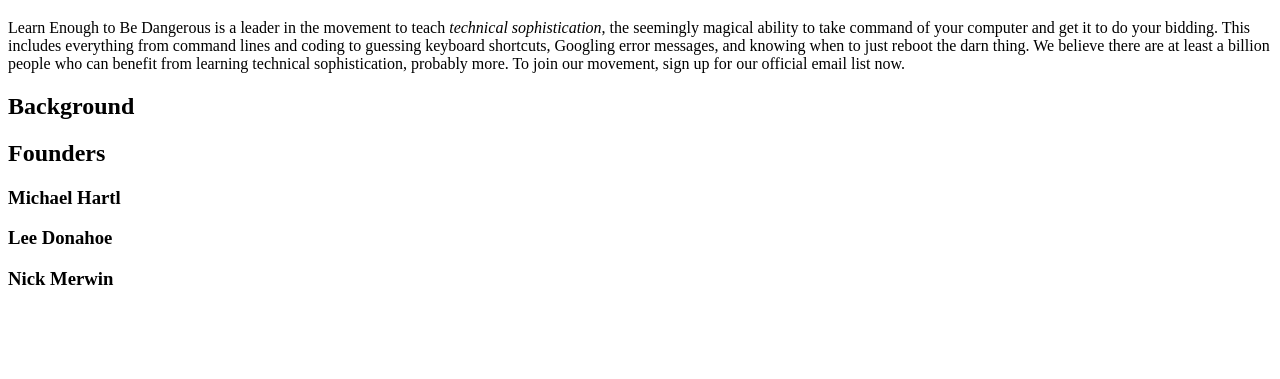
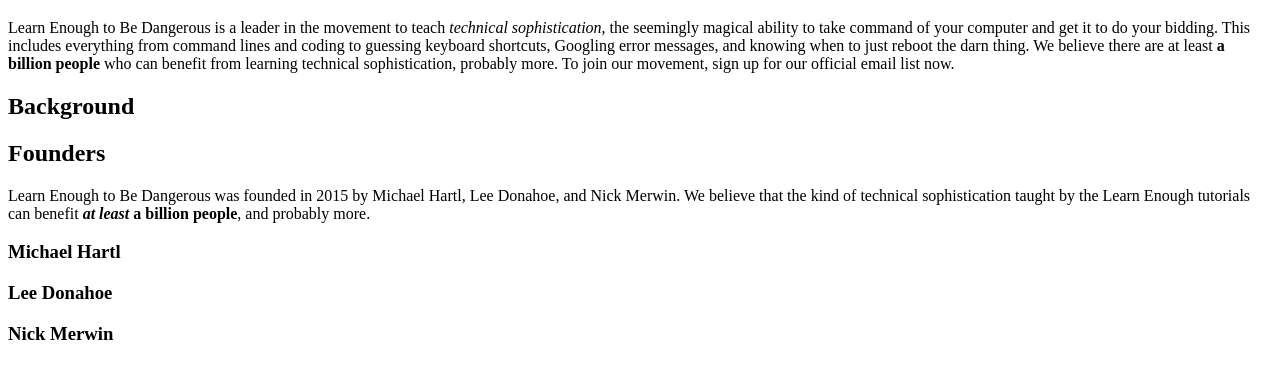
Before and after one commit to nygardan/sample_website, a plain HTML site: page index.html in a window 1280 px wide. Shown: the part 61-440 px from the top of the page. Drawn offline with Linux system fonts and the light colour scheme.

Commit message:
Update index.html

```diff
--- a/index.html
+++ b/index.html
@@ -12,14 +12,19 @@
       command of your computer and get it to do your bidding. This includes
       everything from command lines and coding to guessing keyboard shortcuts,
       Googling error messages, and knowing when to just reboot the darn thing.
-      We believe there are at least a billion people who can benefit from
+      We believe there are at least <strong>a billion people</strong> who can benefit from
       learning technical sophistication, probably more. To join our
       movement, sign up for our official email list now.
     </p>
     <h2>Background</h2>
 
     <h2>Founders</h2>
-
+    <p>
+      Learn Enough to Be Dangerous was founded in 2015 by Michael Hartl, Lee
+      Donahoe, and Nick Merwin. We believe that the kind of technical
+      sophistication taught by the Learn Enough tutorials can benefit
+      <strong><em>at least </em>a billion people</strong>, and probably more.
+    </p>
     <h3>Michael Hartl</h3>
 
     <h3>Lee Donahoe</h3>
```
